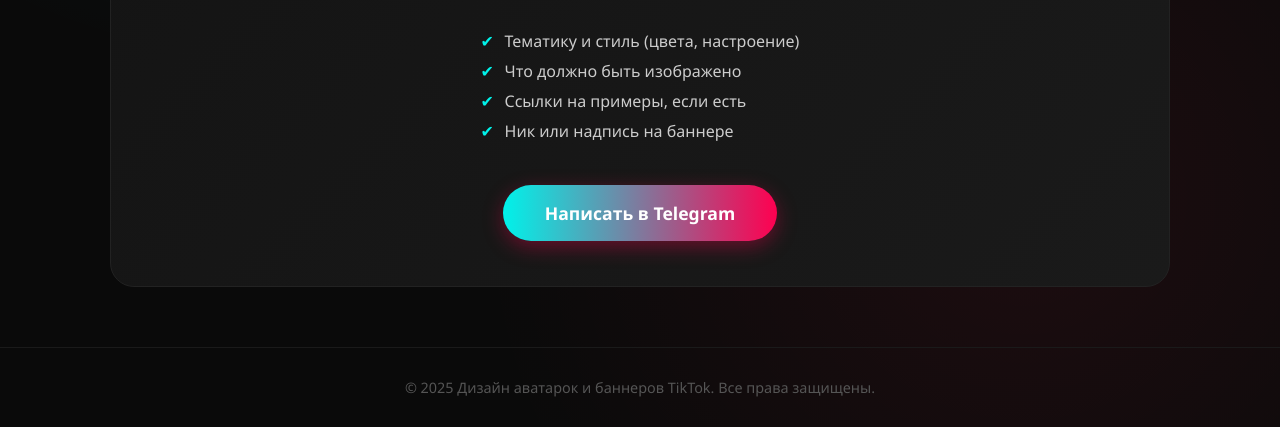
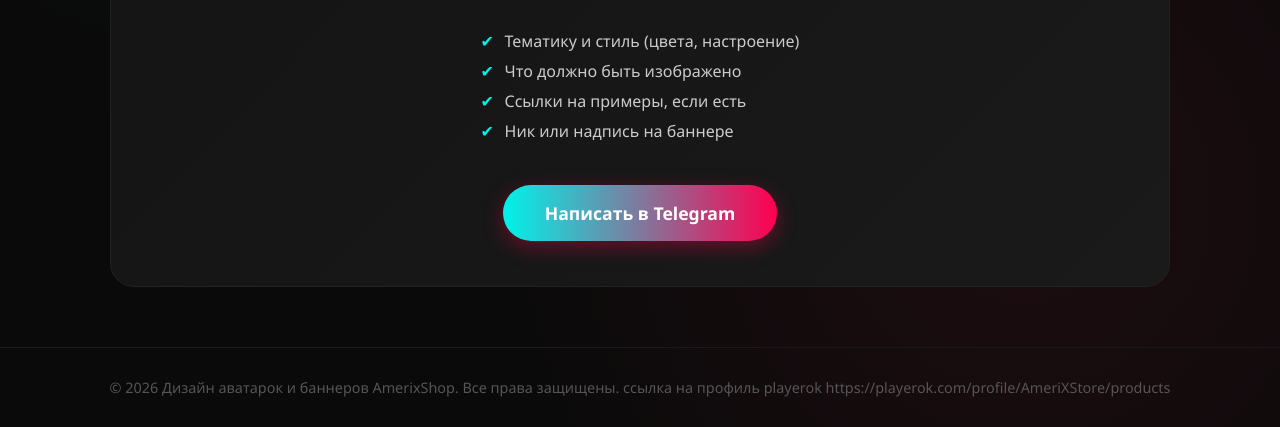
Before and after one commit to AmerixShop/Amerix-Shop, a plain HTML site: page index.html in a window 1280 px wide. Shown: the part 707-1134 px from the top of the page. Drawn offline with Linux system fonts and the light colour scheme.

Commit message:
Update index.html

```diff
--- a/index.html
+++ b/index.html
@@ -155,7 +155,7 @@
 </div>
 
 <footer>
-  © 2025 Дизайн аватарок и баннеров TikTok. Все права защищены.
+  © 2026 Дизайн аватарок и баннеров AmerixShop. Все права защищены. ссылка на профиль playerok https://playerok.com/profile/AmeriXStore/products
 </footer>
 
 </body>
```
